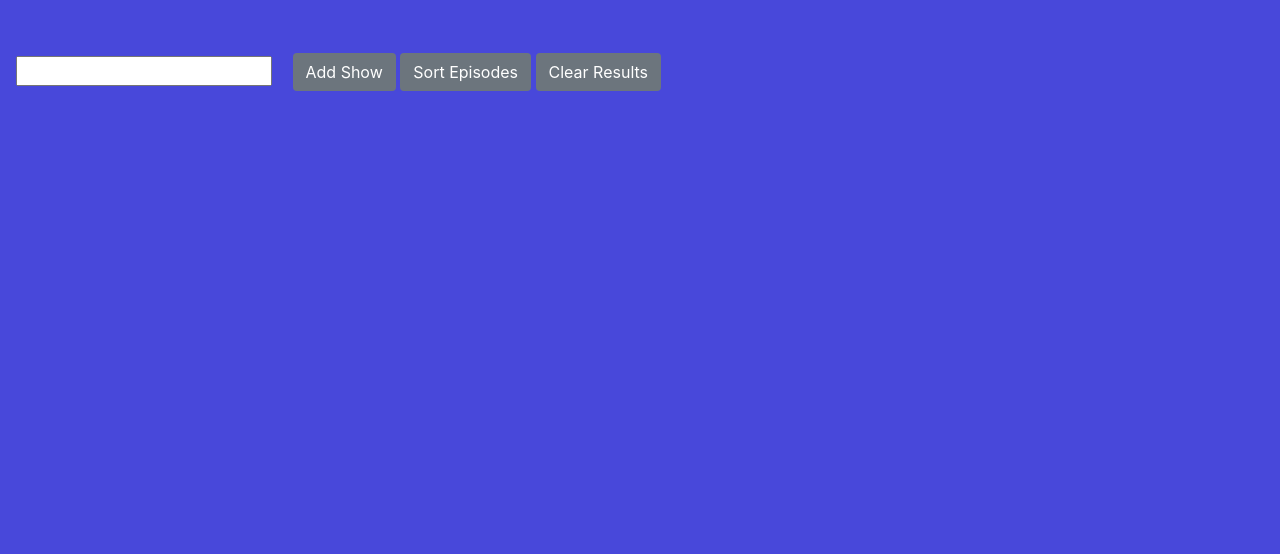
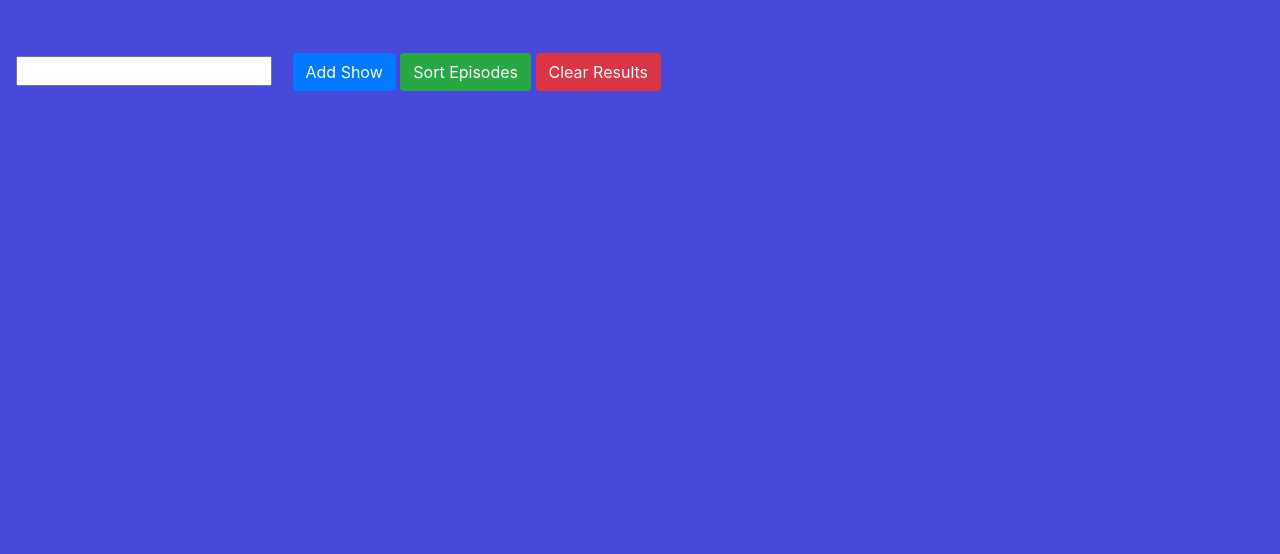
Before and after one commit to DJ620/episorder, a plain HTML site: page index.html in a window 1280 px wide. Shown: the part 246-800 px from the top of the page. Drawn offline with nearby package versions, Linux system fonts and the light colour scheme.

Commit message:
Added more styling

```diff
--- a/index.html
+++ b/index.html
@@ -15,9 +15,9 @@
     <label for="show-name">
         <input type="text" name="show-name" class="mx-3" id="show-name">
     </label>
-    <button type="submit" class="btn bg-secondary text-white" id="add">Add Show</button>
-    <button type="submit" class="btn bg-secondary text-white" id="sort">Sort Episodes</button>
-    <button type="submit" class="btn bg-secondary text-white" id="clear">Clear Results</button>
+    <button type="submit" class="btn bg-primary text-white" id="add">Add Show</button>
+    <button type="submit" class="btn bg-success text-white" id="sort">Sort Episodes</button>
+    <button type="submit" class="btn bg-danger text-white" id="clear">Clear Results</button>
 
     <section class="card" id="search">
         <div class="card-body border" id="search-options">
```
